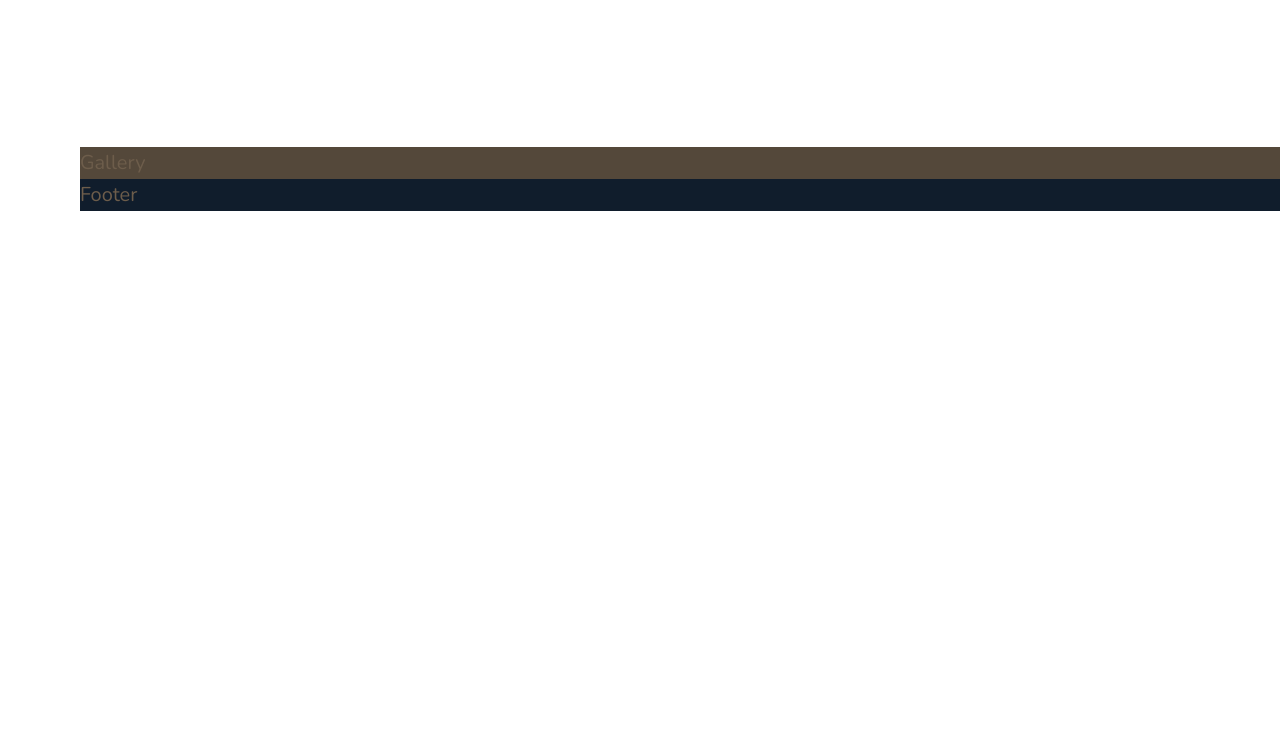
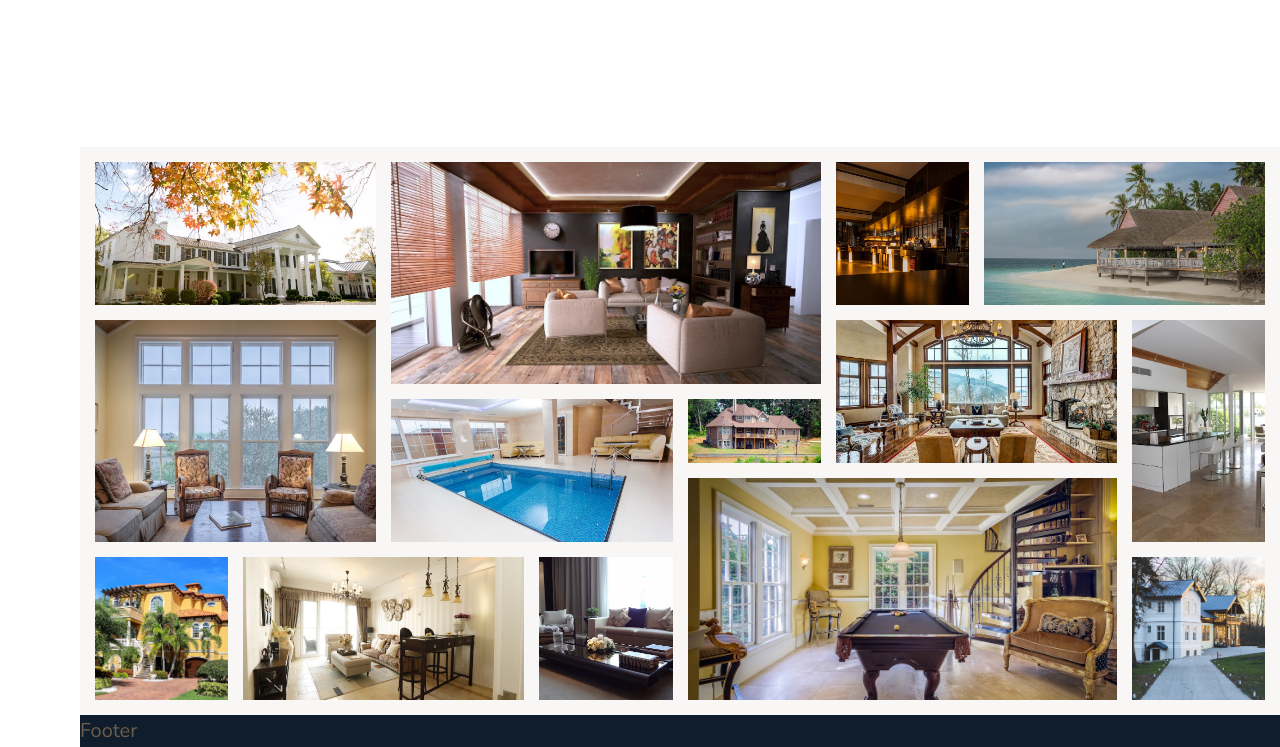
Before and after one commit to kostagrin/Nexter, a website: page index.html in a window 1280 px wide. Shown: the part 2317-3064 px from the top of the page. Before the commit the page ends 2528 px from the top, so only its background shows below. Drawn offline with nearby package versions, Linux system fonts and the light colour scheme.

Commit message:
build and styled "gallery" section

```diff
--- a/index.html
+++ b/index.html
@@ -331,7 +331,63 @@
       </div>
     </section>
 
-    <section class="gallery">Gallery</section>
+    <section class="gallery">
+      <figure class="gallery__item gallery__item--1">
+        <img src="img/gal-1.jpeg" alt="Gallery image 1" class="gallery__img">
+      </figure>
+
+      <figure class="gallery__item gallery__item--2">
+        <img src="img/gal-2.jpeg" alt="Gallery image 2" class="gallery__img">
+      </figure>
+
+      <figure class="gallery__item gallery__item--3">
+        <img src="img/gal-3.jpeg" alt="Gallery image 3" class="gallery__img">
+      </figure>
+
+      <figure class="gallery__item gallery__item--4">
+        <img src="img/gal-4.jpeg" alt="Gallery image 4" class="gallery__img">
+      </figure>
+
+      <figure class="gallery__item gallery__item--5">
+        <img src="img/gal-5.jpeg" alt="Gallery image 5" class="gallery__img">
+      </figure>
+
+      <figure class="gallery__item gallery__item--6">
+        <img src="img/gal-6.jpeg" alt="Gallery image 6" class="gallery__img">
+      </figure>
+
+      <figure class="gallery__item gallery__item--7">
+        <img src="img/gal-7.jpeg" alt="Gallery image 7" class="gallery__img">
+      </figure>
+
+      <figure class="gallery__item gallery__item--8">
+        <img src="img/gal-8.jpeg" alt="Gallery image 8" class="gallery__img">
+      </figure>
+
+      <figure class="gallery__item gallery__item--9">
+        <img src="img/gal-9.jpeg" alt="Gallery image 9" class="gallery__img">
+      </figure>
+
+      <figure class="gallery__item gallery__item--10">
+        <img src="img/gal-10.jpeg" alt="Gallery image 10" class="gallery__img">
+      </figure>
+
+      <figure class="gallery__item gallery__item--11">
+        <img src="img/gal-11.jpeg" alt="Gallery image 11" class="gallery__img">
+      </figure>
+
+      <figure class="gallery__item gallery__item--12">
+        <img src="img/gal-12.jpeg" alt="Gallery image 12" class="gallery__img">
+      </figure>
+
+      <figure class="gallery__item gallery__item--13">
+        <img src="img/gal-13.jpeg" alt="Gallery image 13" class="gallery__img">
+      </figure>
+
+      <figure class="gallery__item gallery__item--14">
+        <img src="img/gal-14.jpeg" alt="Gallery image 14" class="gallery__img">
+      </figure>
+    </section>
 
     <footer class="footer">Footer</footer>
   </body>
--- a/sass/_gallery.scss
+++ b/sass/_gallery.scss
@@ -1,5 +1,92 @@
 .gallery {
-    background-color:$color-grey-dark-1;
+    background-color: $color-grey-light-1;
     grid-column: full-start / full-end;
     // grid-row: 5 / 6;
+
+    display: grid;
+    grid-template-columns: repeat(8, 1fr);
+    grid-template-rows: repeat(7, 5vw);
+    grid-gap: 1.5rem;
+    padding: 1.5rem;
+
+    &__item {
+
+        &--1 {
+            grid-column: 1 / 3;
+            grid-row: 1 / 3;
+        }
+
+        &--2 {
+            grid-column: 3 / 6;
+            grid-row: 1 / 4;
+        }
+
+        &--3 {
+            grid-column: 6 / 7;
+            grid-row: 1 / 3;
+        }
+
+        &--4 {
+            grid-column: 7 / 9;
+            grid-row: 1 / 3;
+        }
+
+        &--5 {
+            grid-column: 1 / 3;
+            grid-row: 3 / 6;
+        }
+
+        &--6 {
+            grid-column: 3 / 5;
+            grid-row: 4 / 6;
+        }
+
+        &--7 {
+            grid-column: 5 / 6;
+            grid-row: 4 / 5;
+        }
+
+        &--8 {
+            grid-column: 6 / 8;
+            grid-row: 3 / 5;
+        }
+
+        &--9 {
+            grid-column: 8 / 9;
+            grid-row: 3 / 6;
+        }
+
+        &--10 {
+            grid-column: 1 / 2;
+            grid-row: 6 / 8;
+        }
+
+        &--11 {
+            grid-column: 2 / 4;
+            grid-row: 6 / 8;
+        }
+
+        &--12 {
+            grid-column: 4 / 5;
+            grid-row: 6 / 8;
+        }
+
+        &--13 {
+            grid-column: 5 / 8;
+            grid-row: 5 / 8;
+        }
+
+        &--14 {
+            grid-column: 8 / 9;
+            grid-row: 6 / 8;
+        }
+    }
+
+    &__img {
+        display: block;
+        width: 100%;
+        height: 100%;
+        object-fit: cover;
+    }
+
 }
```
Also changed, not shown: css/style.css.
